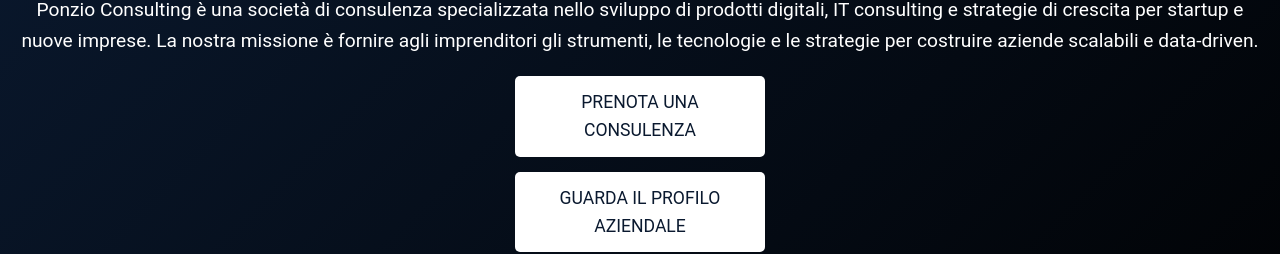
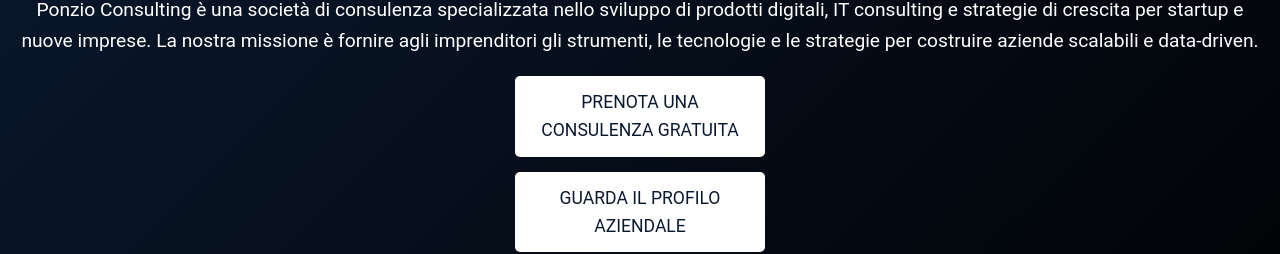
Before and after one commit to Ponzio-it/ponzio-consulting, a Next.js app: page / in a window 1280 px wide. Shown: the part 272-526 px from the top of the page. Built offline with nearby package versions, Linux system fonts and the light colour scheme.

Commit message:
addign free consulence

```diff
--- a/src/components/Hero.js
+++ b/src/components/Hero.js
@@ -14,7 +14,7 @@
         </p>
         {/* CTA Button and Profile Button Stacked */}
         <div className={styles.buttonGroup}>
-          <a href="#contact" className={styles.ctaButton}>Prenota una Consulenza</a>
+          <a href="#contact" className={styles.ctaButton}>Prenota una Consulenza Gratuita</a>
           <a
             href="https://1drv.ms/p/c/0b6deb4d2e7cca09/EWb137feeLFBvZhzuhNLunABNS45H2-tO49hzfqDwBNNrg?e=6P3n3q"
             className={styles.profileButton}
```
